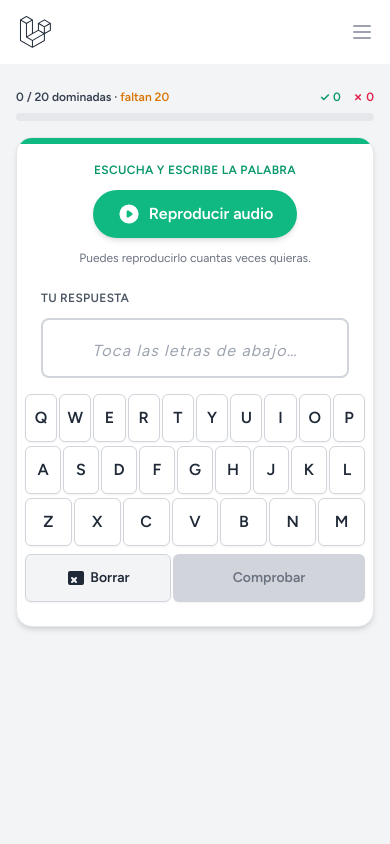
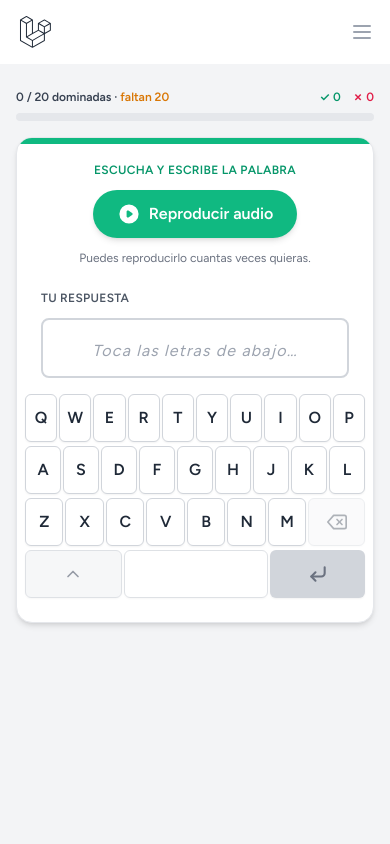
Before and after one commit to PaulinoMiguel/english_app, a Laravel app: page /units/101/exercises/write in a window 390 px wide. Run offline with Laravel 12, Linux system fonts and the light colour scheme; the visitor is signed in with stand-in values (Sample User, id 1); data comes from the database, SQL or seed files in the repository; style sheets or scripts are compiled from the project's sources; parts of the project's set-up code (start-up, migrations or seed data) failed here and were passed over; some libraries are stand-ins or nearby versions.

Commit message:
Hangman + Write: anchor keyboard at bottom, WhatsApp-style layout
Hangman: card now flex column with min-h-[calc(100dvh-180px)] on mobile so
the QWERTY keyboard hugs the bottom of the viewport instead of floating
mid-screen.

Write: replace the two-button bottom row with a 4-row WhatsApp-like keyboard
— zxcvbnm + backspace on row 3, decorative shift/space + Enter (submit) on
row 4 with 2:3:2 width ratios.

Co-Authored-By: Claude Opus 4.7 (1M context) <noreply@anthropic.com>

```diff
--- a/resources/views/livewire/exercises/write-dictation.blade.php
+++ b/resources/views/livewire/exercises/write-dictation.blade.php
@@ -276,9 +276,7 @@ new #[Layout('layouts.app')] class extends Component
                         </div>
 
                         {{-- Display of current input --}}
-                        <div class="space-y-3">
-                            <p class="text-xs uppercase tracking-wide font-semibold text-gray-600 dark:text-gray-300">Tu respuesta</p>
-                            <div
+                        <div class="space-y-3"
                             @if (! $answered)
                                 x-data
                                 @keydown.window="
@@ -288,7 +286,9 @@ new #[Layout('layouts.app')] class extends Component
                                     else if ($event.key === 'Enter') { $wire.submit(); $event.preventDefault(); }
                                 "
                             @endif
-                                class="w-full min-h-[58px] px-4 py-3 rounded-lg border-2 text-2xl font-bold tracking-wider text-center transition-all
+                        >
+                            <p class="text-xs uppercase tracking-wide font-semibold text-gray-600 dark:text-gray-300">Tu respuesta</p>
+                            <div class="w-full min-h-[58px] px-4 py-3 rounded-lg border-2 text-2xl font-bold tracking-wider text-center transition-all
                                 @if ($answered)
                                     @if ($isCorrect)
                                         border-emerald-500 bg-emerald-50 dark:bg-emerald-900/30 text-emerald-800 dark:text-emerald-200
@@ -306,12 +306,12 @@ new #[Layout('layouts.app')] class extends Component
                             </div>
                         </div>
 
-                        {{-- Custom QWERTY keyboard --}}
+                        {{-- Custom QWERTY keyboard (WhatsApp-style) --}}
                         @if (! $answered)
                             <div class="-mx-5 sm:mx-0 px-1 sm:px-0 mt-4 space-y-1 sm:space-y-1.5">
-                                @foreach (['qwertyuiop', 'asdfghjkl', 'zxcvbnm'] as $row)
+                                {{-- Row 1: qwertyuiop --}}
                                 <div class="flex justify-center gap-0.5 sm:gap-1">
-                                        @foreach (str_split($row) as $letter)
+                                    @foreach (str_split('qwertyuiop') as $letter)
                                         <button type="button"
                                                 wire:click="addLetter('{{ $letter }}')"
                                                 class="flex-1 min-w-0 h-12 sm:h-14 rounded-md border border-gray-300 dark:border-gray-600 bg-white dark:bg-gray-700 text-gray-800 dark:text-gray-100 font-bold text-base sm:text-lg active:bg-indigo-100 dark:active:bg-indigo-900/40 active:scale-95 transition shadow-sm">
@@ -319,21 +319,63 @@ new #[Layout('layouts.app')] class extends Component
                                         </button>
                                     @endforeach
                                 </div>
+                                {{-- Row 2: asdfghjkl --}}
+                                <div class="flex justify-center gap-0.5 sm:gap-1">
+                                    @foreach (str_split('asdfghjkl') as $letter)
+                                        <button type="button"
+                                                wire:click="addLetter('{{ $letter }}')"
+                                                class="flex-1 min-w-0 h-12 sm:h-14 rounded-md border border-gray-300 dark:border-gray-600 bg-white dark:bg-gray-700 text-gray-800 dark:text-gray-100 font-bold text-base sm:text-lg active:bg-indigo-100 dark:active:bg-indigo-900/40 active:scale-95 transition shadow-sm">
+                                            {{ strtoupper($letter) }}
+                                        </button>
                                     @endforeach
-                                <div class="flex justify-center gap-0.5 sm:gap-1 pt-1">
+                                </div>
+                                {{-- Row 3: zxcvbnm + backspace --}}
+                                <div class="flex justify-center gap-0.5 sm:gap-1">
+                                    @foreach (str_split('zxcvbnm') as $letter)
+                                        <button type="button"
+                                                wire:click="addLetter('{{ $letter }}')"
+                                                class="flex-1 min-w-0 h-12 sm:h-14 rounded-md border border-gray-300 dark:border-gray-600 bg-white dark:bg-gray-700 text-gray-800 dark:text-gray-100 font-bold text-base sm:text-lg active:bg-indigo-100 dark:active:bg-indigo-900/40 active:scale-95 transition shadow-sm">
+                                            {{ strtoupper($letter) }}
+                                        </button>
+                                    @endforeach
                                     <button type="button"
                                             wire:click="backspace"
-                                            class="flex-[1.5] min-w-0 h-12 sm:h-14 rounded-md border border-gray-300 dark:border-gray-600 bg-gray-100 dark:bg-gray-700 text-gray-800 dark:text-gray-100 font-semibold text-sm active:bg-rose-100 dark:active:bg-rose-900/40 active:scale-95 transition shadow-sm flex items-center justify-center gap-1">
-                                        <svg xmlns="http://www.w3.org/2000/svg" class="h-5 w-5" viewBox="0 0 20 20" fill="currentColor">
-                                            <path fill-rule="evenodd" d="M2 5a2 2 0 012-2h12a2 2 0 012 2v10a2 2 0 01-2 2H4a2 2 0 01-2-2V5zm3.293 4.293a1 1 0 011.414 0L8 10.586l1.293-1.293a1 1 0 011.414 1.414L9.414 12l1.293 1.293a1 1 0 01-1.414 1.414L8 13.414l-1.293 1.293a1 1 0 01-1.414-1.414L6.586 12 5.293 10.707a1 1 0 010-1.414z" clip-rule="evenodd" />
+                                            @disabled($userInput === '')
+                                            aria-label="Borrar letra"
+                                            class="flex-[1.5] min-w-0 h-12 sm:h-14 rounded-md border border-gray-300 dark:border-gray-600 bg-gray-100 dark:bg-gray-600 text-gray-700 dark:text-gray-200 active:bg-rose-100 dark:active:bg-rose-900/40 active:scale-95 transition shadow-sm flex items-center justify-center disabled:opacity-40">
+                                        <svg xmlns="http://www.w3.org/2000/svg" class="h-5 w-5 sm:h-6 sm:w-6" viewBox="0 0 24 24" fill="none" stroke="currentColor" stroke-width="2" stroke-linecap="round" stroke-linejoin="round">
+                                            <path d="M21 4H8l-7 8 7 8h13a2 2 0 0 0 2-2V6a2 2 0 0 0-2-2z"/>
+                                            <line x1="18" y1="9" x2="12" y2="15"/>
+                                            <line x1="12" y1="9" x2="18" y2="15"/>
                                         </svg>
-                                        Borrar
+                                    </button>
+                                </div>
+                                {{-- Row 4: shift (no-op) + space (no-op) + enter (submit) --}}
+                                <div class="flex justify-center gap-0.5 sm:gap-1">
+                                    <button type="button"
+                                            disabled
+                                            aria-hidden="true"
+                                            tabindex="-1"
+                                            class="flex-[2] min-w-0 h-12 sm:h-14 rounded-md border border-gray-300 dark:border-gray-600 bg-gray-100 dark:bg-gray-600 text-gray-500 dark:text-gray-400 shadow-sm flex items-center justify-center cursor-default opacity-70">
+                                        <svg xmlns="http://www.w3.org/2000/svg" class="h-5 w-5" viewBox="0 0 24 24" fill="none" stroke="currentColor" stroke-width="2" stroke-linecap="round" stroke-linejoin="round">
+                                            <polyline points="18 15 12 9 6 15"/>
+                                        </svg>
+                                    </button>
+                                    <button type="button"
+                                            disabled
+                                            aria-hidden="true"
+                                            tabindex="-1"
+                                            class="flex-[3] min-w-0 h-12 sm:h-14 rounded-md border border-gray-300 dark:border-gray-600 bg-white dark:bg-gray-700 text-gray-400 dark:text-gray-500 shadow-sm cursor-default opacity-70">
                                     </button>
                                     <button type="button"
                                             wire:click="submit"
                                             @disabled(trim($userInput) === '')
-                                            class="flex-[2] min-w-0 h-12 sm:h-14 rounded-md font-bold text-sm sm:text-base shadow-sm transition active:scale-95 {{ trim($userInput) === '' ? 'bg-gray-300 dark:bg-gray-600 text-gray-500 dark:text-gray-400 cursor-not-allowed' : $palette['accent'].' text-white hover:opacity-90' }}">
-                                        Comprobar
+                                            aria-label="Comprobar"
+                                            class="flex-[2] min-w-0 h-12 sm:h-14 rounded-md font-bold text-sm shadow-sm transition active:scale-95 flex items-center justify-center gap-1 {{ trim($userInput) === '' ? 'bg-gray-300 dark:bg-gray-600 text-gray-500 dark:text-gray-400 cursor-not-allowed' : $palette['accent'].' text-white hover:opacity-90' }}">
+                                        <svg xmlns="http://www.w3.org/2000/svg" class="h-5 w-5" viewBox="0 0 24 24" fill="none" stroke="currentColor" stroke-width="2.5" stroke-linecap="round" stroke-linejoin="round">
+                                            <polyline points="9 10 4 15 9 20"/>
+                                            <path d="M20 4v7a4 4 0 0 1-4 4H4"/>
+                                        </svg>
                                     </button>
                                 </div>
                             </div>
```
Also changed, not shown: resources/views/livewire/exercises/hangman.blade.php (+8 -5 lines). Lines whose indentation alone changed are shown as unchanged.
